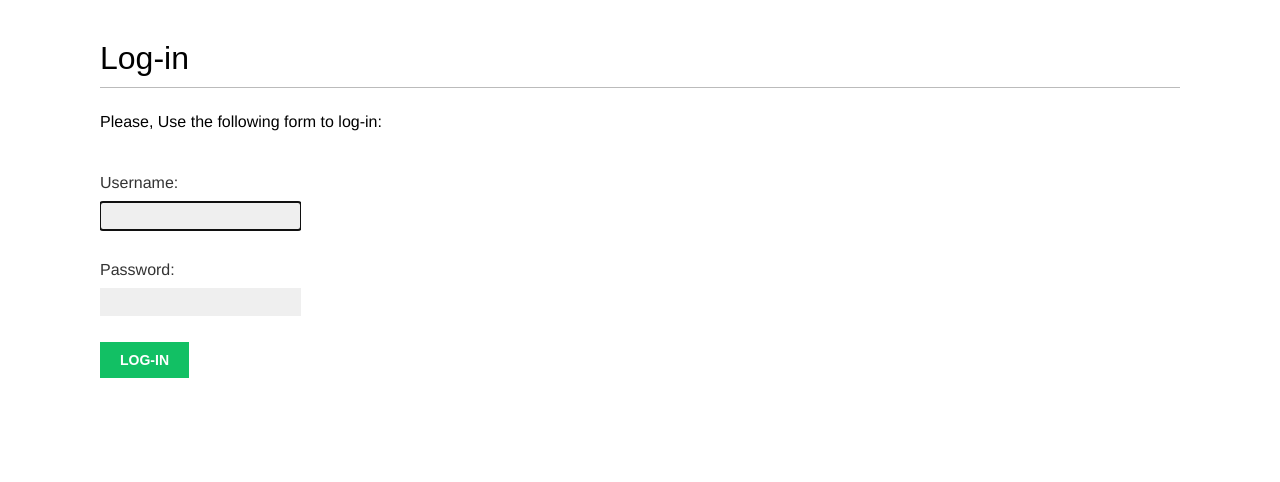
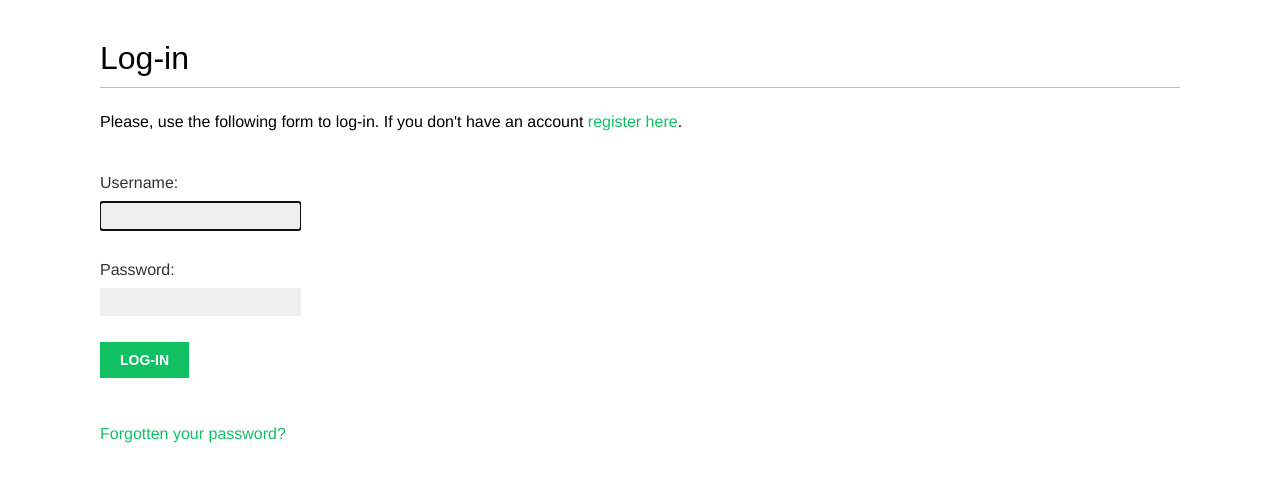
Before and after one commit to Dominic2000code/bookmarks-d4bye, a Django app: page /account/login/ in a window 1280 px wide. Shown: the part 47-529 px from the top of the page. Run offline with Django 4.2, Linux system fonts and the light colour scheme; some web fonts are replaced.

Commit message:
modified login

```diff
--- a/account/templates/account/login.html
+++ b/account/templates/account/login.html
@@ -4,7 +4,10 @@
 
 {% block content %}
     <h1>Log-in</h1>
-    <p>Please, use the following form to log-in:</p>
+    <p>
+        Please, use the following form to log-in.
+        If you don't have an account <a href="{% url 'register' %}">register here</a>.
+    </p>
     <form  method="post">
         {% csrf_token %}
         {{form.as_p}}
--- a/account/templates/registration/login.html
+++ b/account/templates/registration/login.html
@@ -10,7 +10,10 @@
             Please try again
         </p>
     {% else %}
-        <p>Please, Use the following form to log-in:</p>
+        <p>
+            Please, use the following form to log-in.
+            If you don't have an account <a href="{% url 'register' %}">register here</a>.
+        </p>
     {% endif %}
     <div class="login-form">
         <form action="{% url 'login' %}" method="post">
@@ -19,5 +22,10 @@
             <input type="hidden" name="next" value="{{next}}">
             <p><input type="submit" value="Log-in"></p>
         </form>
+        <p>
+            <a href="{% url 'password_reset' %}">
+                Forgotten your password?
+            </a>
+        </p>
     </div>
 {% endblock content %}
```
